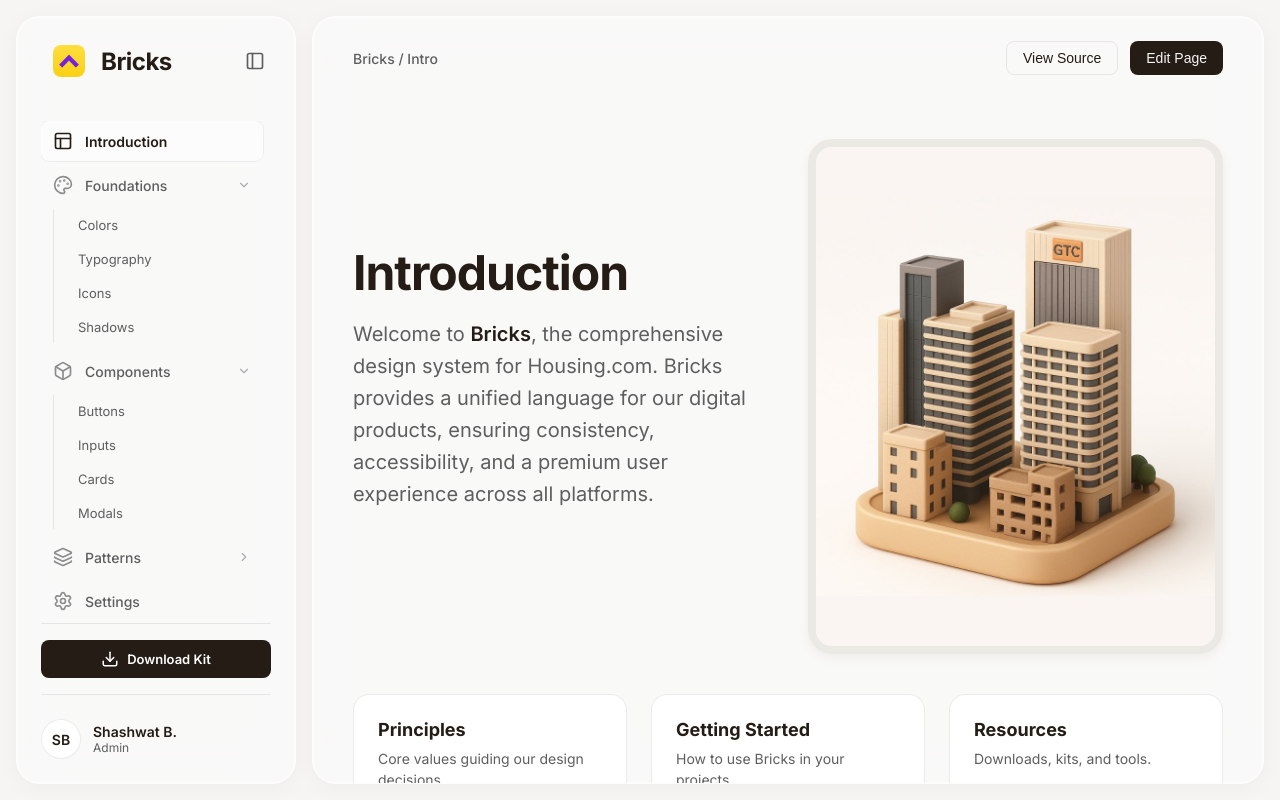
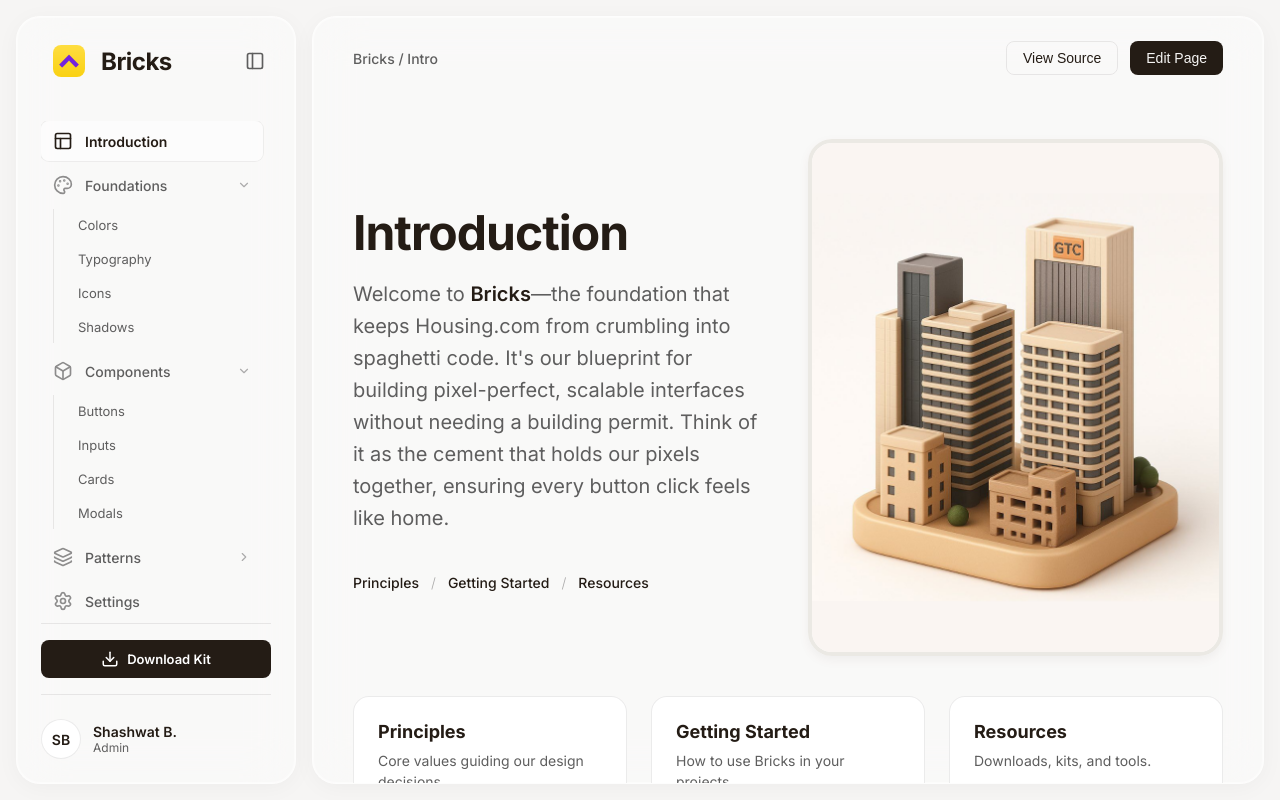
Before and after one commit to shashwatbb/bricks-design-system, a React (Vite) app: page / in a window 1280 px wide. Built offline with nearby package versions, Linux system fonts and the light colour scheme.

Commit message:
Refine intro: thinner border, witty text, divider links

```diff
--- a/src/components/Documentation.css
+++ b/src/components/Documentation.css
@@ -93,9 +93,36 @@
      max-width: 100%;
      height: auto;
      border-radius: 24px;
-     border: 8px solid #EBE9E4;
-     /* Nice beige matching rounded border */
+     border: 4px solid #EBE9E4;
+     /* Thinner beige border */
      box-shadow: 0 4px 12px rgba(0, 0, 0, 0.05);
+ }
+
+ .intro-links {
+     margin-top: 24px;
+     display: flex;
+     align-items: center;
+     gap: 12px;
+     font-family: var(--font-sans);
+     font-size: 14px;
+     font-weight: 500;
+ }
+
+ .intro-link {
+     color: var(--text-primary);
+     text-decoration: none;
+     position: relative;
+     transition: opacity 0.2s ease;
+ }
+
+ .intro-link:hover {
+     opacity: 0.7;
+ }
+
+ .divider {
+     color: var(--text-secondary);
+     opacity: 0.5;
+     font-weight: 300;
  }
 
  .doc-section h1 {
--- a/src/components/Documentation.jsx
+++ b/src/components/Documentation.jsx
@@ -24,10 +24,23 @@
                                     animate={{ opacity: 1, y: 0 }}
                                     transition={{ duration: 0.5, delay: 0.1 }}
                                 >
-                                    Welcome to <strong>Bricks</strong>, the comprehensive design system for Housing.com.
-                                    Bricks provides a unified language for our digital products, ensuring consistency,
-                                    accessibility, and a premium user experience across all platforms.
+                                    Welcome to <strong>Bricks</strong>—the foundation that keeps Housing.com from crumbling into spaghetti code.
+                                    It's our blueprint for building pixel-perfect, scalable interfaces without needing a building permit.
+                                    Think of it as the cement that holds our pixels together, ensuring every button click feels like home.
                                 </motion.p>
+
+                                <motion.div
+                                    className="intro-links"
+                                    initial={{ opacity: 0, y: 20 }}
+                                    animate={{ opacity: 1, y: 0 }}
+                                    transition={{ duration: 0.5, delay: 0.2 }}
+                                >
+                                    <a href="#principles" className="intro-link">Principles</a>
+                                    <span className="divider">/</span>
+                                    <a href="#getting-started" className="intro-link">Getting Started</a>
+                                    <span className="divider">/</span>
+                                    <a href="#resources" className="intro-link">Resources</a>
+                                </motion.div>
                             </div>
                             <motion.div
                                 className="intro-image-container"
```
